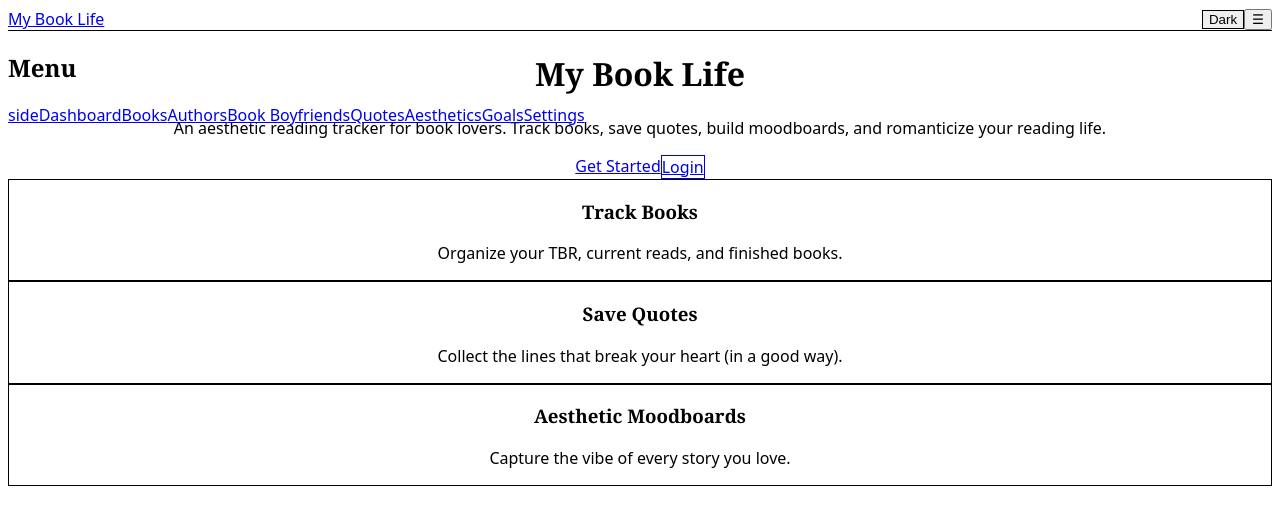
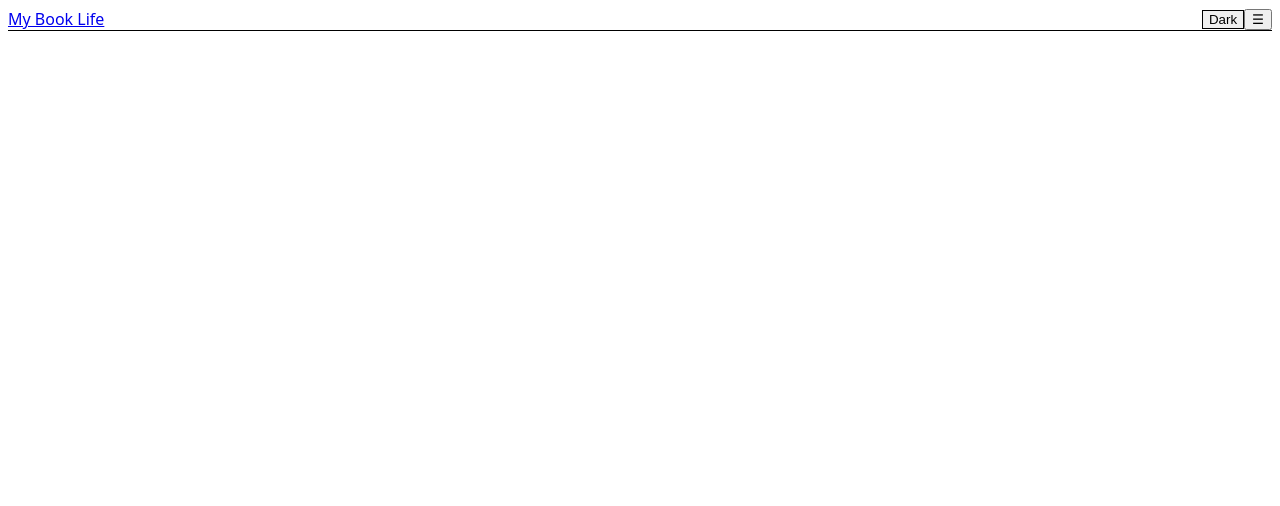
Before and after one commit to ObsidianPages/My-Book-Life, a Next.js app: page / in a window 1280 px wide. Shown: the top 506 px of the page. Built offline with nearby package versions, Linux system fonts and the light colour scheme.

Commit message:
remove side bar

```diff
--- a/app/layout.tsx
+++ b/app/layout.tsx
@@ -1,7 +1,6 @@
 import './globals.css';
 import type { ReactNode } from 'react';
 import Navbar from '@/components/navbar';
-import Sidebar from '@/components/sidebar';
 
 export const metadata = {
   title: 'My Book Life',
@@ -14,11 +13,7 @@ export default function RootLayout({ children }: { children: ReactNode }) {
       <body className="min-h-screen bg-stone-50 dark:bg-stone-900 text-stone-900 dark:text-stone-100 transition-colors">
         <Navbar />
         <div className="flex">
-          <Sidebar />
-          <main className="flex-1 max-w-5xl mx-auto px-4 py-6">
-            {children}
-          </main>
-        </div>
+       </div>
       </body>
     </html>
   );
--- a/components/sidebar.tsx
+++ /dev/null
@@ -1,34 +0,0 @@
-import Link from 'next/link';
-
-export default function Sidebar() {
-  return (
-    <aside className="md:hidden fixed inset-0 z-50 bg-white dark:bg-stone-900 bg-opacity-100 dark:bg-opacity-100 p-6 space-y-4">
-      <h2 className="text-xl font-serif mb-2">Menu</h2>
-
-      <Link href="/dashboard" className="hover:underline">
-        sideDashboard
-      </Link>
-      <Link href="/books" className="hover:underline">
-        Books
-      </Link>
-      <Link href="/authors" className="hover:underline">
-        Authors
-      </Link>
-      <Link href="/book-boyfriends" className="hover:underline">
-        Book Boyfriends
-      </Link>
-      <Link href="/quotes" className="hover:underline">
-        Quotes
-      </Link>
-      <Link href="/aesthetics" className="hover:underline">
-        Aesthetics
-      </Link>
-      <Link href="/goals" className="hover:underline">
-        Goals
-      </Link>
-      <Link href="/settings" className="hover:underline">
-        Settings
-      </Link>
-    </aside>
-  );
-}
```
